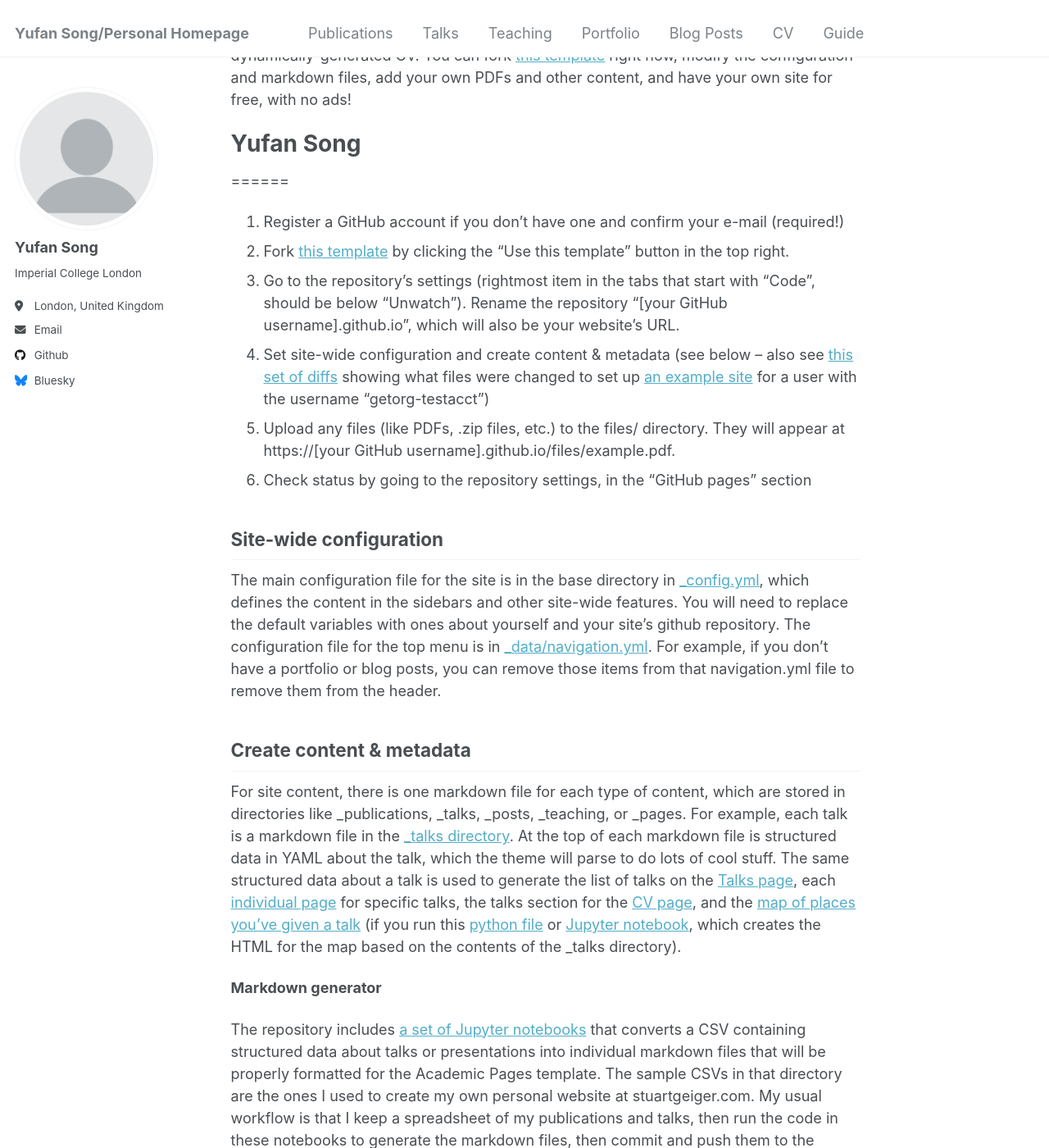
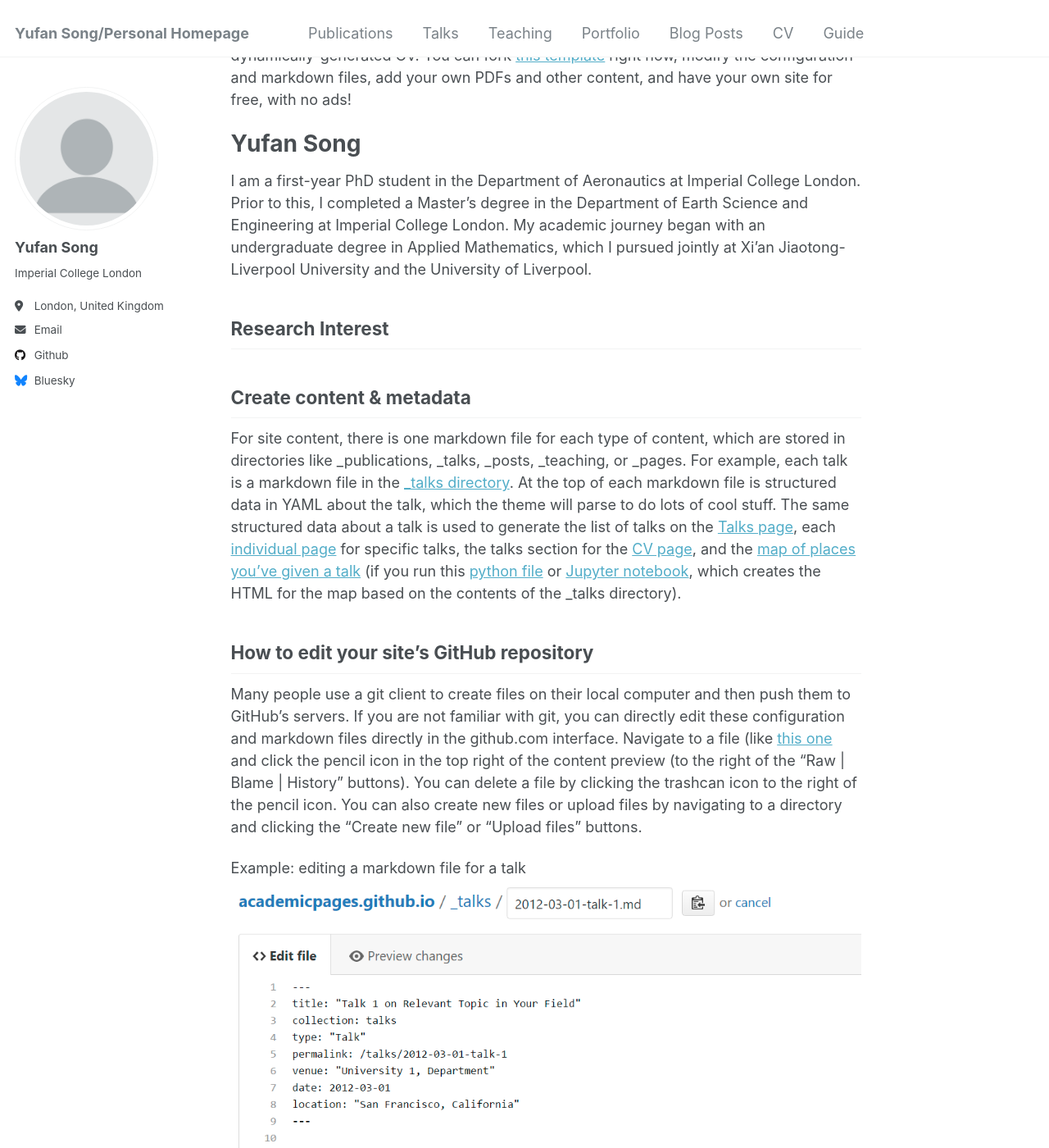
Before and after one commit to Yufan-Song/Yufan-Song, a Jekyll site: the page built from _pages/about.md, in a window 1280 px wide and 1400 px high, scrolled down 284 px. Shown: the whole window at 82% size. Built offline with Jekyll 4.4.1, drawn with Linux system fonts in a browser that asks for light colours; some of the changed text lies outside the part shown.

Commit message:
Update about.md

```diff
--- a/_pages/about.md
+++ b/_pages/about.md
@@ -12,26 +12,16 @@ This is the front page of a website that is powered by the [Academic Pages templ
 Yufan Song
 ======
 
-======
-1. Register a GitHub account if you don't have one and confirm your e-mail (required!)
-1. Fork [this template](https://github.com/academicpages/academicpages.github.io) by clicking the "Use this template" button in the top right.
-1. Go to the repository's settings (rightmost item in the tabs that start with "Code", should be below "Unwatch"). Rename the repository "[your GitHub username].github.io", which will also be your website's URL.
-1. Set site-wide configuration and create content & metadata (see below -- also see [this set of diffs](http://archive.is/3TPas) showing what files were changed to set up [an example site](https://getorg-testacct.github.io) for a user with the username "getorg-testacct")
-1. Upload any files (like PDFs, .zip files, etc.) to the files/ directory. They will appear at https://[your GitHub username].github.io/files/example.pdf.
-1. Check status by going to the repository settings, in the "GitHub pages" section
+I am a first-year PhD student in the Department of Aeronautics at Imperial College London. Prior to this, I completed a Master's degree in the Department of Earth Science and Engineering at Imperial College London. My academic journey began with an undergraduate degree in Applied Mathematics, which I pursued jointly at Xi’an Jiaotong-Liverpool University and the University of Liverpool.
 
-Site-wide configuration
+Research Interest
 ------
-The main configuration file for the site is in the base directory in [_config.yml](https://github.com/academicpages/academicpages.github.io/blob/master/_config.yml), which defines the content in the sidebars and other site-wide features. You will need to replace the default variables with ones about yourself and your site's github repository. The configuration file for the top menu is in [_data/navigation.yml](https://github.com/academicpages/academicpages.github.io/blob/master/_data/navigation.yml). For example, if you don't have a portfolio or blog posts, you can remove those items from that navigation.yml file to remove them from the header.
+
 
 Create content & metadata
 ------
 For site content, there is one markdown file for each type of content, which are stored in directories like _publications, _talks, _posts, _teaching, or _pages. For example, each talk is a markdown file in the [_talks directory](https://github.com/academicpages/academicpages.github.io/tree/master/_talks). At the top of each markdown file is structured data in YAML about the talk, which the theme will parse to do lots of cool stuff. The same structured data about a talk is used to generate the list of talks on the [Talks page](https://academicpages.github.io/talks), each [individual page](https://academicpages.github.io/talks/2012-03-01-talk-1) for specific talks, the talks section for the [CV page](https://academicpages.github.io/cv), and the [map of places you've given a talk](https://academicpages.github.io/talkmap.html) (if you run this [python file](https://github.com/academicpages/academicpages.github.io/blob/master/talkmap.py) or [Jupyter notebook](https://github.com/academicpages/academicpages.github.io/blob/master/talkmap.ipynb), which creates the HTML for the map based on the contents of the _talks directory).
 
-**Markdown generator**
-
-The repository includes [a set of Jupyter notebooks](https://github.com/academicpages/academicpages.github.io/tree/master/markdown_generator
-) that converts a CSV containing structured data about talks or presentations into individual markdown files that will be properly formatted for the Academic Pages template. The sample CSVs in that directory are the ones I used to create my own personal website at stuartgeiger.com. My usual workflow is that I keep a spreadsheet of my publications and talks, then run the code in these notebooks to generate the markdown files, then commit and push them to the GitHub repository.
 
 How to edit your site's GitHub repository
 ------
```
